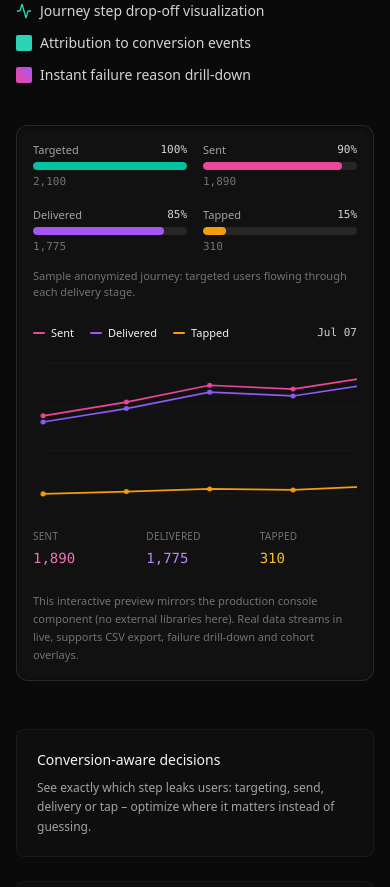
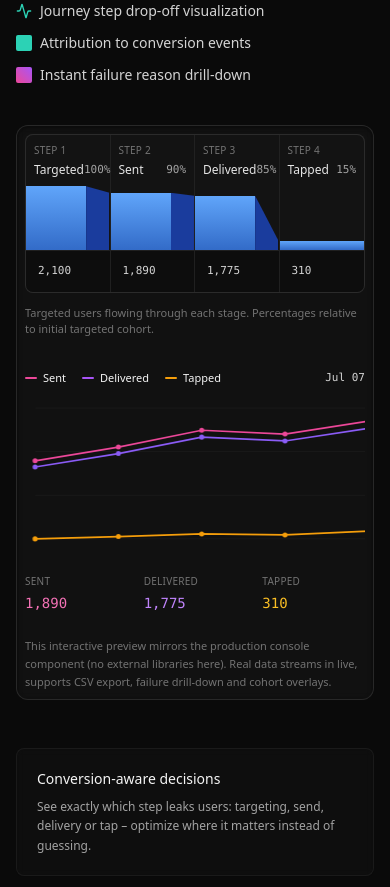
Before and after one commit to JeongwooYoo/clix-landing, a Next.js app: page / in a window 390 px wide. Shown: the part 2480-3367 px from the top of the page. Built offline with nearby package versions, Linux system fonts and the light colour scheme.

Commit message:
refactor: resize chart elements for better responsiveness

```diff
--- a/components/AnalyticsSection.tsx
+++ b/components/AnalyticsSection.tsx
@@ -35,6 +35,12 @@ const maxFunnel = funnel[0].value;
 export function AnalyticsSection({ className }: { className?: string }) {
   const [hoverIndex, setHoverIndex] = useState<number | null>(null);
   const active = hoverIndex == null ? latest : DATA[hoverIndex];
+  const sankeySteps = funnel.map((f, i) => ({
+    step: i + 1,
+    title: f.label,
+    value: f.value,
+    percentage: Math.round((f.value / maxFunnel) * 100),
+  }));
 
   // Simple line generator (no external deps)
   const pad = 12;
@@ -94,39 +100,106 @@ export function AnalyticsSection({ className }: { className?: string }) {
           </ul>
         </div>
         <div className="flex-1 w-full">
-          <div className="rounded-xl border border-white/10 bg-white/[0.03] backdrop-blur-sm p-4 sm:p-5 shadow-inner shadow-black/40">
-            {/* Conversion mini-sankey bars */}
-            <div className="mb-6">
-              <div className="grid grid-cols-2 xs:grid-cols-4 gap-4 mb-3">
-                {funnel.map((f) => {
-                  const pct = Math.round((f.value / maxFunnel) * 100);
-                  return (
-                    <div key={f.label} className="space-y-1">
-                      <div className="flex items-center justify-between text-[11px] text-neutral-400">
-                        <span>{f.label}</span>
-                        <span className="font-mono text-neutral-300">
-                          {pct}%
-                        </span>
+          <div className="rounded-xl border border-white/10 bg-white/[0.03] backdrop-blur-sm p-2 sm:p-5 shadow-inner shadow-black/40">
+            {/* Sankey style funnel visualization */}
+            <div className="mb-8">
+              <div className="rounded-lg bg-neutral-900/60 border border-white/10 overflow-hidden">
+                {/* Top labels */}
+                <div className="grid grid-cols-4">
+                  {sankeySteps.map((step, idx) => (
+                    <div
+                      key={step.step}
+                      className={clsx(
+                        "p-2 md:p-5 border-neutral-800/80",
+                        idx < sankeySteps.length - 1 && "border-r"
+                      )}
+                    >
+                      <div className="text-[10px] uppercase tracking-wide text-neutral-500 mb-1">
+                        Step {step.step}
                       </div>
-                      <div className="h-2 rounded bg-neutral-800 overflow-hidden">
-                        <div
-                          className={clsx(
-                            "h-full rounded transition-all",
-                            f.color
-                          )}
-                          style={{ width: pct + "%" }}
-                        />
-                      </div>
-                      <div className="text-[11px] font-mono text-neutral-500">
-                        {f.value.toLocaleString()}
+                      <div className="flex items-center justify-between">
+                        <div className="font-medium text-neutral-200 text-xs md:text-sm">
+                          {step.title}
+                        </div>
+                        <div className="font-mono text-[11px] text-neutral-400">
+                          {step.percentage}%
+                        </div>
                       </div>
                     </div>
-                  );
-                })}
+                  ))}
+                </div>
+                {/* Bars */}
+                <div className="relative h-16 md:h-24">
+                  <div className="absolute inset-0 flex">
+                    {sankeySteps.map((step, index) => {
+                      const barHeight = step.percentage;
+                      const nextStep = sankeySteps[index + 1];
+                      const hasConnection = !!nextStep;
+                      const stepWidth = 100 / sankeySteps.length;
+                      return (
+                        <div
+                          key={step.step}
+                          className={clsx(
+                            "relative h-full border-neutral-800/80",
+                            index < sankeySteps.length - 1 && "border-r"
+                          )}
+                          style={{ width: stepWidth + "%" }}
+                        >
+                          {/* Main bar */}
+                          <div
+                            className="absolute bottom-0 left-0 bg-gradient-to-t from-blue-500/80 to-blue-400"
+                            style={{
+                              height: barHeight + "%",
+                              width: hasConnection ? "72%" : "100%",
+                            }}
+                          />
+                          {/* Connection */}
+                          {hasConnection && (
+                            <div
+                              className="absolute bottom-0 bg-blue-700/70"
+                              style={{
+                                left: "72%",
+                                width: "28%",
+                                height:
+                                  Math.max(barHeight, nextStep.percentage) +
+                                  "%",
+                                clipPath: `polygon(0 ${
+                                  100 -
+                                  (barHeight /
+                                    Math.max(barHeight, nextStep.percentage)) *
+                                    100
+                                }%, 100% ${
+                                  100 -
+                                  (nextStep.percentage /
+                                    Math.max(barHeight, nextStep.percentage)) *
+                                    100
+                                }%, 100% 100%, 0 100%)`,
+                              }}
+                            />
+                          )}
+                        </div>
+                      );
+                    })}
+                  </div>
+                </div>
+                {/* Bottom values */}
+                <div className="grid grid-cols-4 border-t border-neutral-800/80 bg-neutral-950/60">
+                  {sankeySteps.map((step, idx) => (
+                    <div
+                      key={step.step + "-value"}
+                      className={clsx(
+                        "p-3 md:p-4 font-mono text-[11px] md:text-xs text-neutral-300 border-neutral-800/80",
+                        idx < sankeySteps.length - 1 && "border-r"
+                      )}
+                    >
+                      {step.value.toLocaleString()}
+                    </div>
+                  ))}
+                </div>
               </div>
-              <p className="text-[11px] text-neutral-500">
-                Sample anonymized journey: targeted users flowing through each
-                delivery stage.
+              <p className="mt-3 text-[11px] text-neutral-500">
+                Targeted users flowing through each stage. Percentages relative
+                to initial targeted cohort.
               </p>
             </div>
             {/* Line chart */}
```
